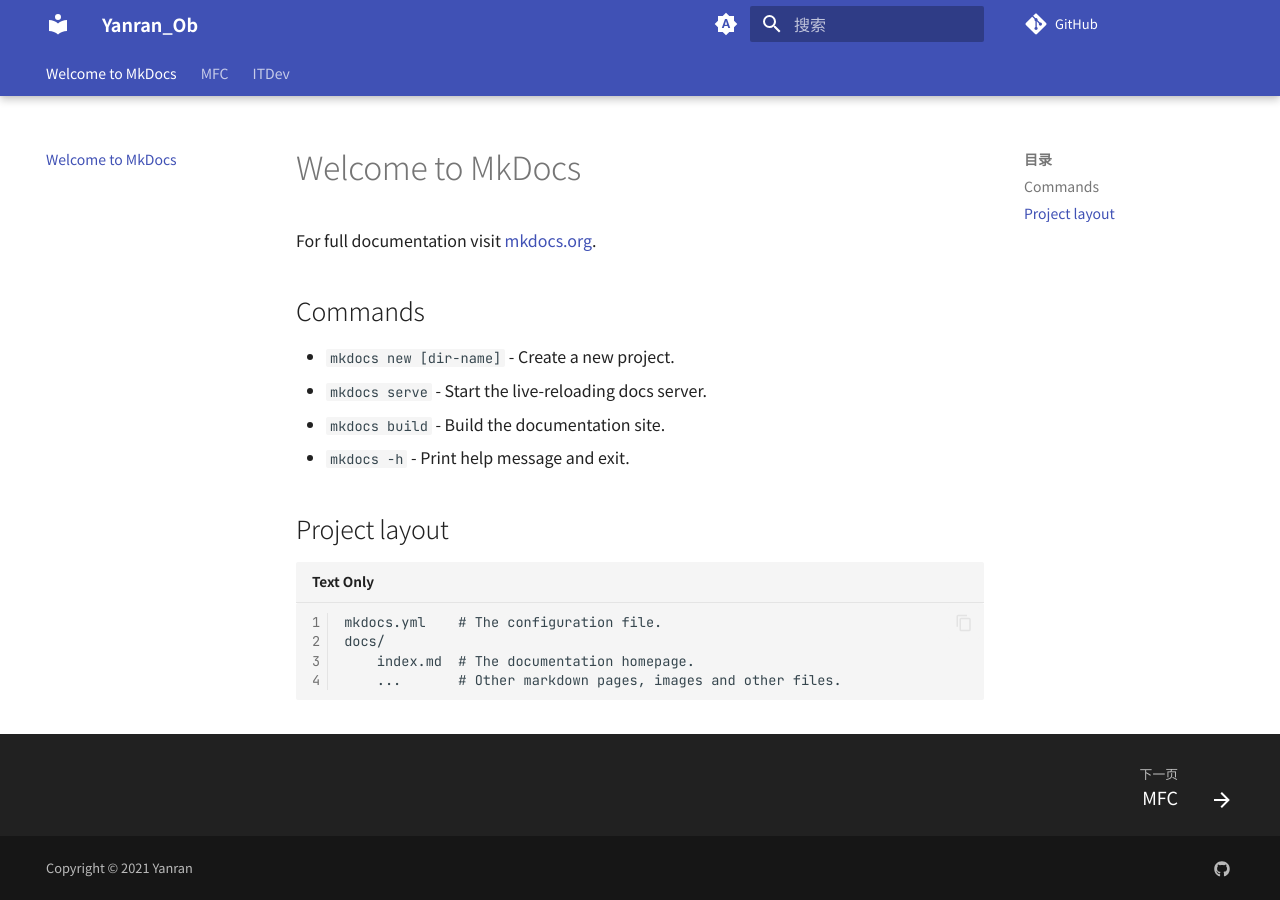
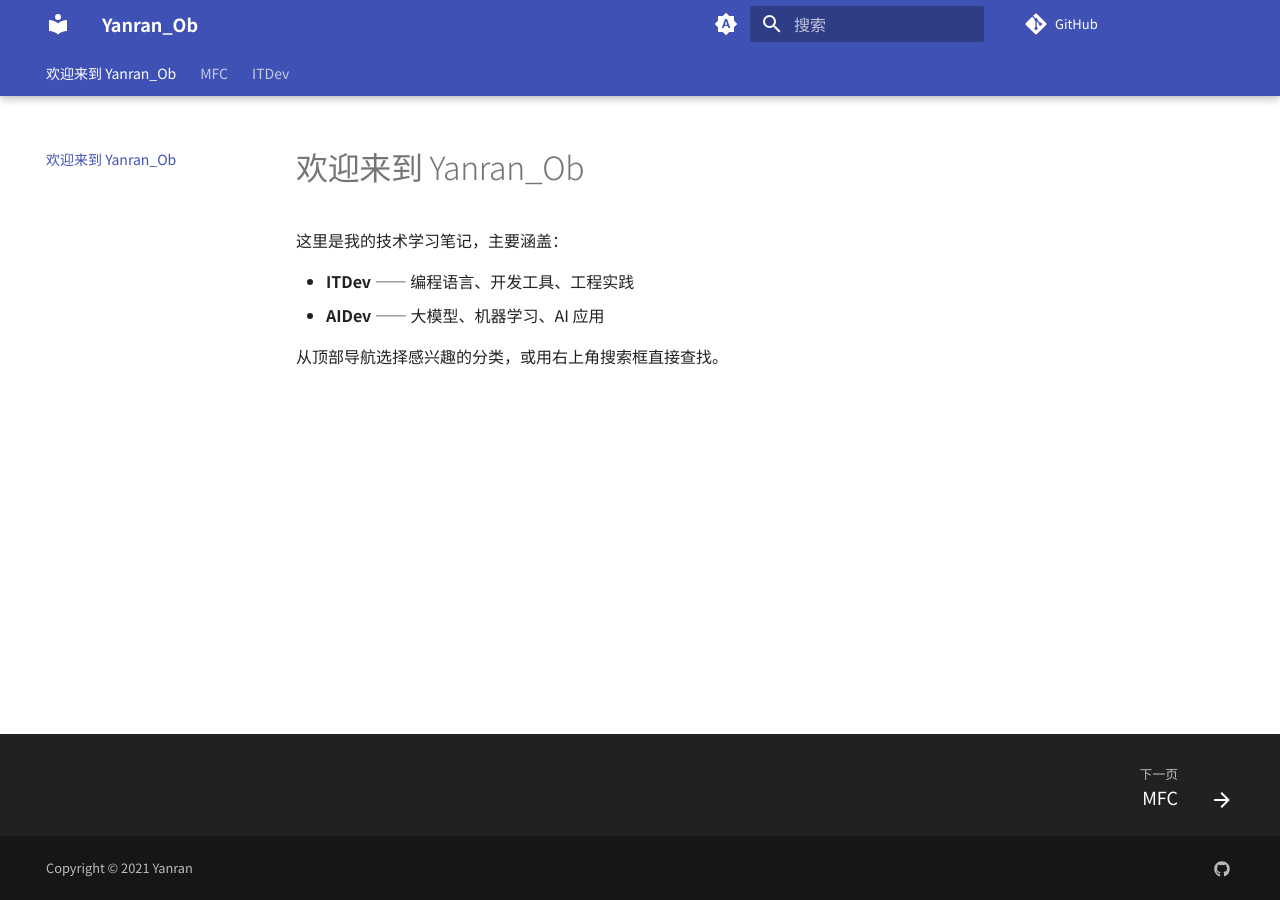
Before and after one commit to yanran425/Yanran425_Ob, an MkDocs documentation site: the page built from docs/index.md, in a window 1280 px wide. Built offline with MkDocs 1.6.1 and Material for MkDocs 9.7.7, drawn with Linux system fonts in a browser that asks for light colours; comment, search, counter and statistics services are not loaded.

Commit message:
Revise index.md for Chinese documentation
Updated the documentation to reflect new content in Chinese and removed unnecessary sections.

```diff
--- a/docs/index.md
+++ b/docs/index.md
@@ -1,17 +1,13 @@
-# Welcome to MkDocs
+---
+hide:
+  - tags
+---
 
-For full documentation visit [mkdocs.org](https://www.mkdocs.org).
+# 欢迎来到 Yanran_Ob
 
-## Commands
+这里是我的技术学习笔记，主要涵盖：
 
-* `mkdocs new [dir-name]` - Create a new project.
-* `mkdocs serve` - Start the live-reloading docs server.
-* `mkdocs build` - Build the documentation site.
-* `mkdocs -h` - Print help message and exit.
+- **ITDev** —— 编程语言、开发工具、工程实践
+- **AIDev** —— 大模型、机器学习、AI 应用
 
-## Project layout
-
-    mkdocs.yml    # The configuration file.
-    docs/
-        index.md  # The documentation homepage.
-        ...       # Other markdown pages, images and other files.
+从顶部导航选择感兴趣的分类，或用右上角搜索框直接查找。
```
